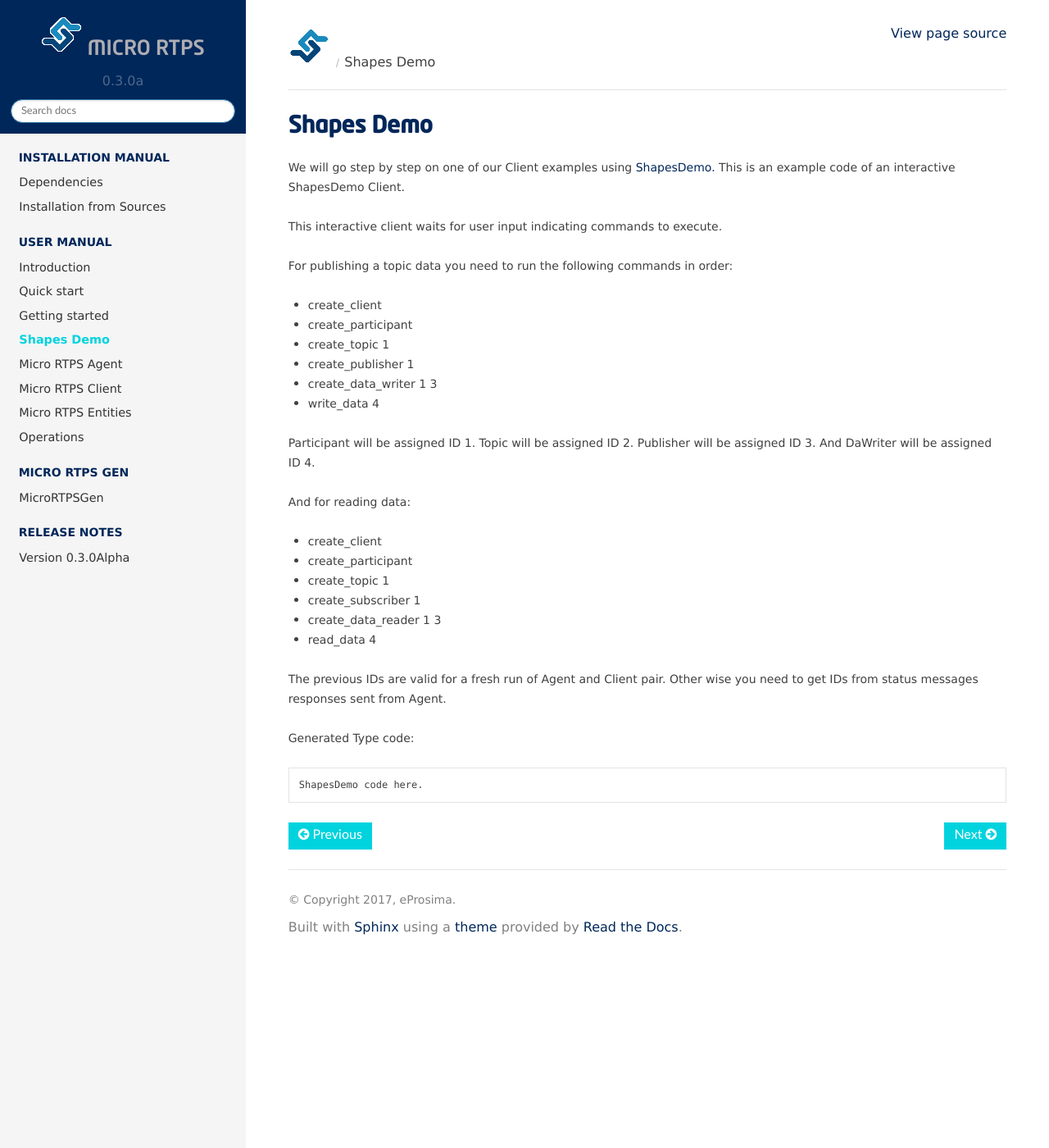
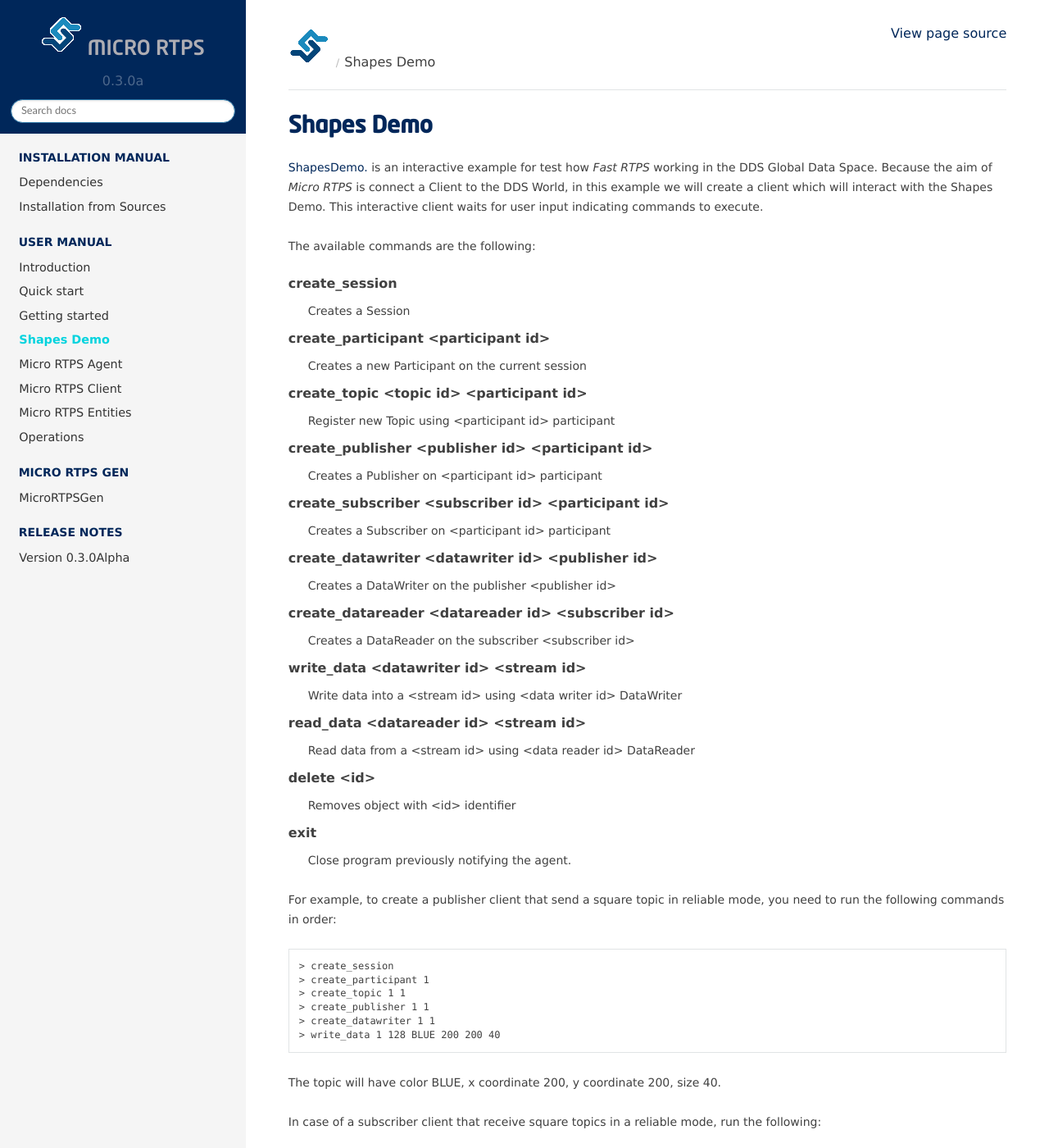
Before and after one commit to eProsima/Micro-XRCE-DDS-docs, a Sphinx documentation site: the page built from docs/shapes_demo.rst, in a window 1280 px wide and 1400 px high. Shown: the whole window at 82% size. Built offline with Sphinx 7.4.7 and the Read the Docs theme 2.0.0, drawn with Linux system fonts in a browser that asks for light colours; some of the changed text lies outside the part shown.

Commit message:
Refs #2813. Write Shape demo documentation

```diff
--- a/docs/shapes_demo.rst
+++ b/docs/shapes_demo.rst
@@ -1,38 +1,52 @@
 Shapes Demo
-==========
+===========
 
-We will go step by step on one of our Client examples using `ShapesDemo. <https://github.com/eProsima/ShapesDemo>`_
-This is an example code of an interactive ShapesDemo Client.
-
+`ShapesDemo. <https://github.com/eProsima/ShapesDemo>`_ is an interactive example for test how *Fast RTPS* working in the DDS Global Data Space.
+Because the aim of *Micro RTPS* is connect a Client to the DDS World, in this example we will create a client which will interact with the Shapes Demo.
 This interactive client waits for user input indicating commands to execute.
 
-For publishing a topic data you need to run the following commands in order:
+The available commands are the following:
 
-* create_client
-* create_participant
-* create_topic 1
-* create_publisher 1
-* create_data_writer 1 3
-* write_data 4
+create_session
+    Creates a Session
+create_participant <participant id>
+    Creates a new Participant on the current session
+create_topic       <topic id> <participant id>
+    Register new Topic using <participant id> participant
+create_publisher   <publisher id> <participant id>
+    Creates a Publisher on <participant id> participant
+create_subscriber  <subscriber id> <participant id>
+    Creates a Subscriber on <participant id> participant
+create_datawriter  <datawriter id> <publisher id>
+    Creates a DataWriter on the publisher <publisher id>
+create_datareader  <datareader id> <subscriber id>
+    Creates a DataReader on the subscriber <subscriber id>
+write_data <datawriter id> <stream id>
+    Write data into a <stream id> using <data writer id> DataWriter
+read_data <datareader id> <stream id>
+    Read data from a <stream id> using <data reader id> DataReader
+delete <id>
+    Removes object with <id> identifier
+exit
+    Close program previously notifying the agent.
 
-Participant will be assigned ID 1.
-Topic will be assigned ID 2.
-Publisher will be assigned ID 3.
-And DaWriter will be assigned ID 4.
 
-And for reading data:
+For example, to create a publisher client that send a square topic in reliable mode, you need to run the following commands in order: ::
 
-* create_client
-* create_participant
-* create_topic 1
-* create_subscriber 1
-* create_data_reader 1 3
-* read_data 4
+> create_session
+> create_participant 1
+> create_topic 1 1
+> create_publisher 1 1
+> create_datawriter 1 1
+> write_data 1 128 BLUE 200 200 40
 
-The previous IDs are valid for a fresh run of Agent and Client pair. Other wise you need to get IDs from status messages responses sent from Agent.
+The topic will have color BLUE, x coordinate 200, y coordinate 200, size 40.
 
-Generated Type code:
+In case of a subscriber client that receive square topics in a reliable mode, run the following: ::
 
-.. code-block:: C
-
-    ShapesDemo code here.
+> create_session
+> create_participant 1
+> create_topic 1 1
+> create_subscriber 1 1
+> create_datareader 1 1
+> read_1 128
```
